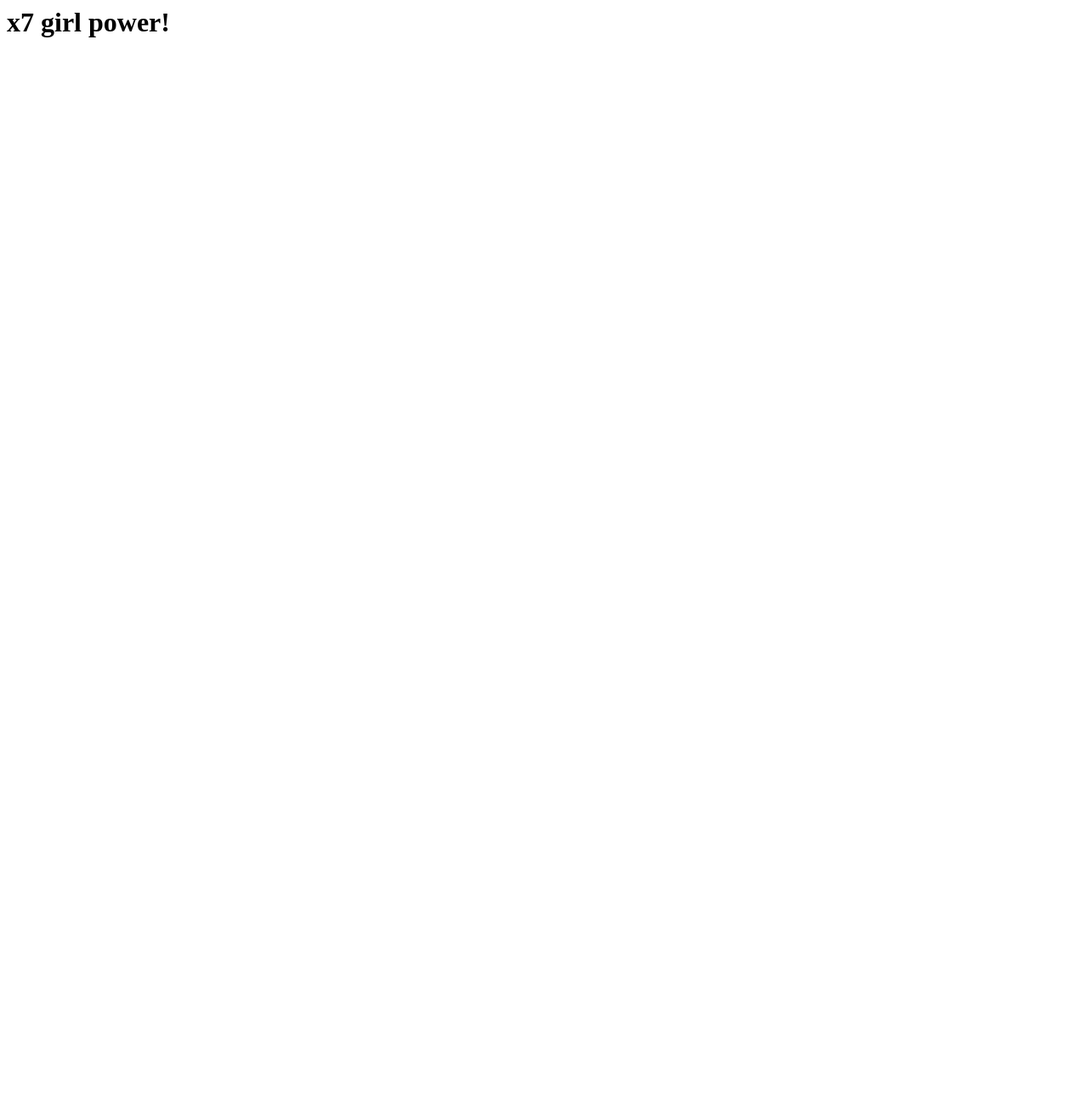
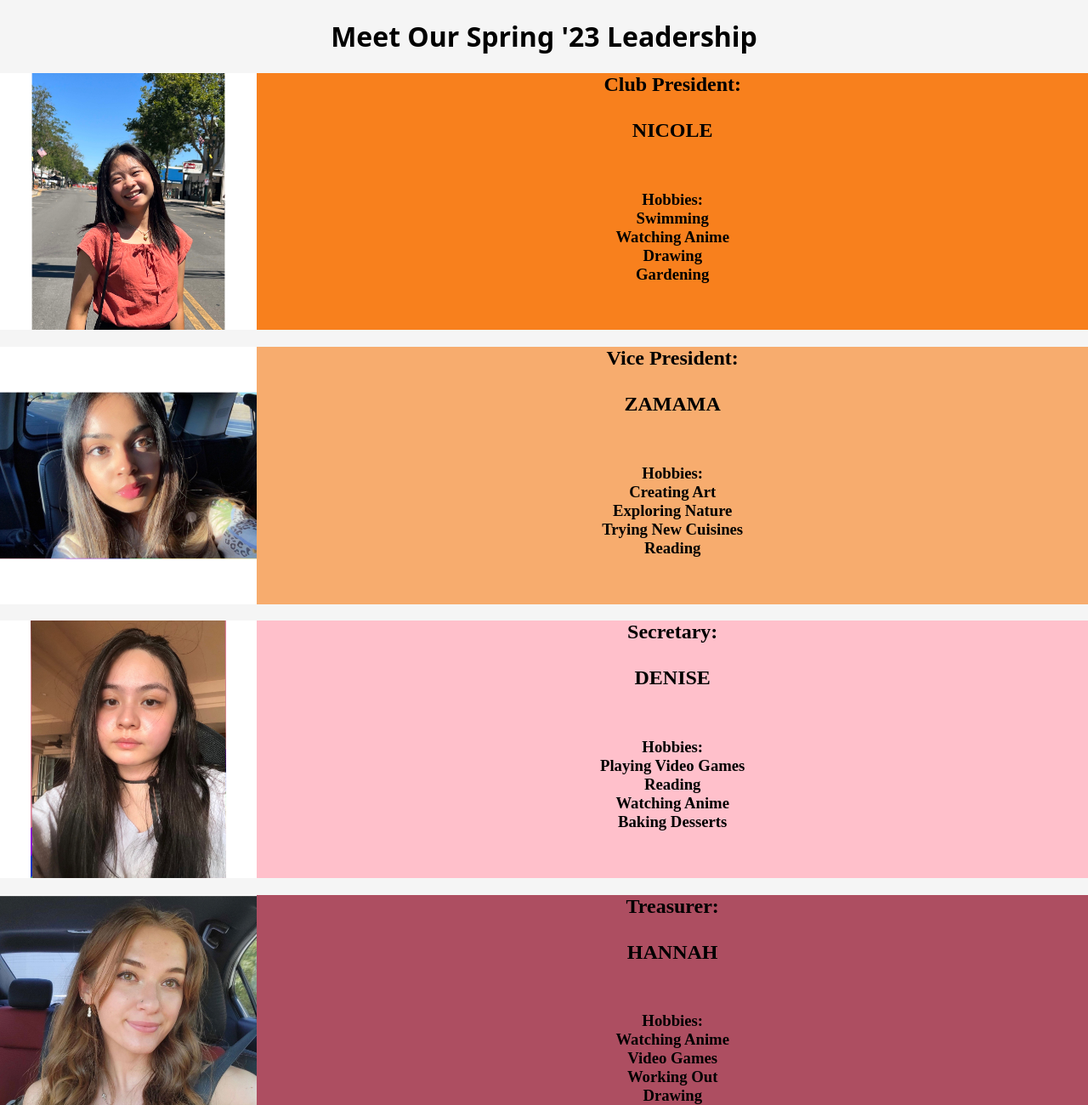
Before and after one commit to Nicolep02/GirslWhoCode, a plain HTML site: page GWC/officers.html in a window 1280 px wide. Shown: the top 1300 px of the page at 85% size. Before the commit the page ends 800 px from the top, so only its background shows below. Drawn offline with Linux system fonts and the light colour scheme.

Commit message:
added officers page

```diff
--- a/GWC/officers.html
+++ b/GWC/officers.html
@@ -1 +1,125 @@
-<h1>x7 girl power!</h1>
+<!DOCTYPE html>
+<html lang="en">
+<head>
+    <meta charset="UTF-8">
+    <meta http-equiv="X-UA-Compatible" content="IE=edge">
+    <meta name="viewport" content="width=device-width, initial-scale=1.0">
+    <title>Club Leadership</title>
+    <style>
+        body {
+            background-color: whitesmoke;
+            margin-left: auto;
+            margin-right: auto;
+        }
+        h1 {
+            font-family:system-ui, -apple-system, BlinkMacSystemFont, 'Segoe UI', Roboto, Oxygen, Ubuntu, Cantarell, 'Open Sans', 'Helvetica Neue', sans-serif ;
+        }
+
+
+        img {
+            width: 302.4px;
+            height: 302.4px;
+            float: left;
+        }
+
+        .container {
+            text-align: center;
+
+        }
+
+        .box1 {
+            background-color: rgb(248, 128, 29);
+            height: 302.4px;
+        }
+
+        .box2 {
+            background-color: rgba(248, 128, 29, 0.623);
+            height: 302.4px;
+        }
+
+        .box3 {
+            background-color: pink;
+            height: 302.4px;
+        }
+
+        .box4 {
+            background-color: rgb(173, 78, 97);
+            height: 302.4px;
+        }
+
+        .box5 {
+            background-color: rgb(199, 74, 74);
+            height: 302.4px;
+        }
+
+        .box6 {
+            background-color: rgb(83, 143, 88);
+            height: 302.4px;
+        }
+
+        .box7 {
+            background-color:rgb(158, 179, 163) ;
+            height: 302.4px;
+        }
+
+
+    </style>
+</head>
+<body>
+    <div class="container">
+        <h1>Meet Our Spring '23 Leadership</h1>
+        <div class = "box1">
+            <img src="images/nicole.JPG" alt="Picture of the Club President">
+            <h2>Club President: <br><br> NICOLE </h2>
+            <br>
+            <h3>Hobbies: <br> Swimming <br>Watching Anime <br>Drawing <br>Gardening</h3>
+
+
+        </div>
+
+        <div class="box2">
+            <img src="images/zamama.JPG" alt="Picture of the Vice President">
+            <h2>Vice President: <br><br> ZAMAMA </h2>
+            <br>
+            <h3>Hobbies: <br> Creating Art <br>Exploring Nature <br>Trying New Cuisines <br>Reading</h3>
+        </div>
+
+        <div class="box3">
+            <img src="images/denise.JPG" alt="Picture of the Secretary">
+            <h2>Secretary: <br><br> DENISE </h2>
+            <br>
+            <h3>Hobbies: <br> Playing Video Games <br>Reading <br>Watching Anime <br>Baking Desserts</h3>
+        </div>
+
+        <div class="box4">
+            <img src="images/hannah.JPG" alt="Picture of the Treasurer">
+            <h2>Treasurer: <br><br> HANNAH </h2>
+            <br>
+            <h3>Hobbies: <br> Watching Anime <br>Video Games <br>Working Out <br>Drawing</h3>
+        </div>
+
+        <div class="box5">
+            <img src="images/maria.JPG" alt="Picture of the ICC Representative">
+            <h2>ICC Representative: <br><br> MARIA </h2>
+            <br>
+            <h3>Hobbies: <br> Drawing <br>Swimming <br>Making DIY <br>Collecting Anime Merchandise</h3>
+        </div>
+
+        <div class="box6">
+            <img src="images/jessica.JPG" alt="Picture of the Social Content Coordinator">
+            <h2>Social Content Coordinator: <br><br> JESSICA </h2>
+            <br>
+            <h3>Hobbies: <br> Listening to Music <br>Hiking <br>Art </h3>
+        </div>
+
+        <div class="box7">
+            <img src="images/tanisha.JPG" alt="Picture of the Club Coordinator">
+            <h2>Club Coordinator: <br><br> TANISHA </h2>
+            <br>
+            <h3>Hobbies: <br> Reading <br>Listening to Music <br>Binge-watching Shows</h3>
+        </div>
+    </div>
+
+
+</body>
+</html>
```
Also changed, not shown: GWC/images/denise.JPG (added), GWC/images/hannah.JPG (added), GWC/images/maria.JPG (added), GWC/images/nicole.JPG (added), GWC/images/tanisha.JPG (added), GWC/images/zamama.JPG (added), 1 other file.
